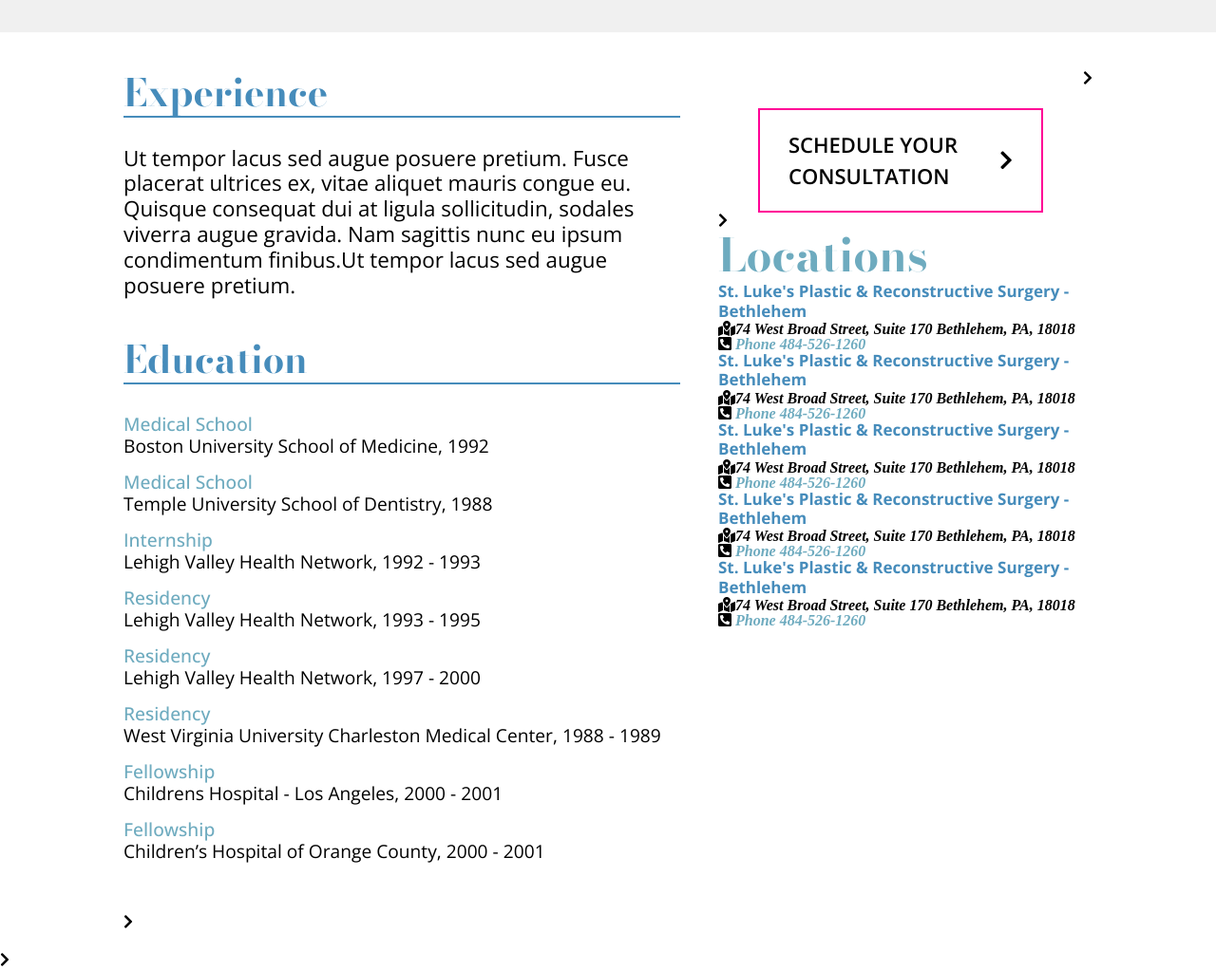
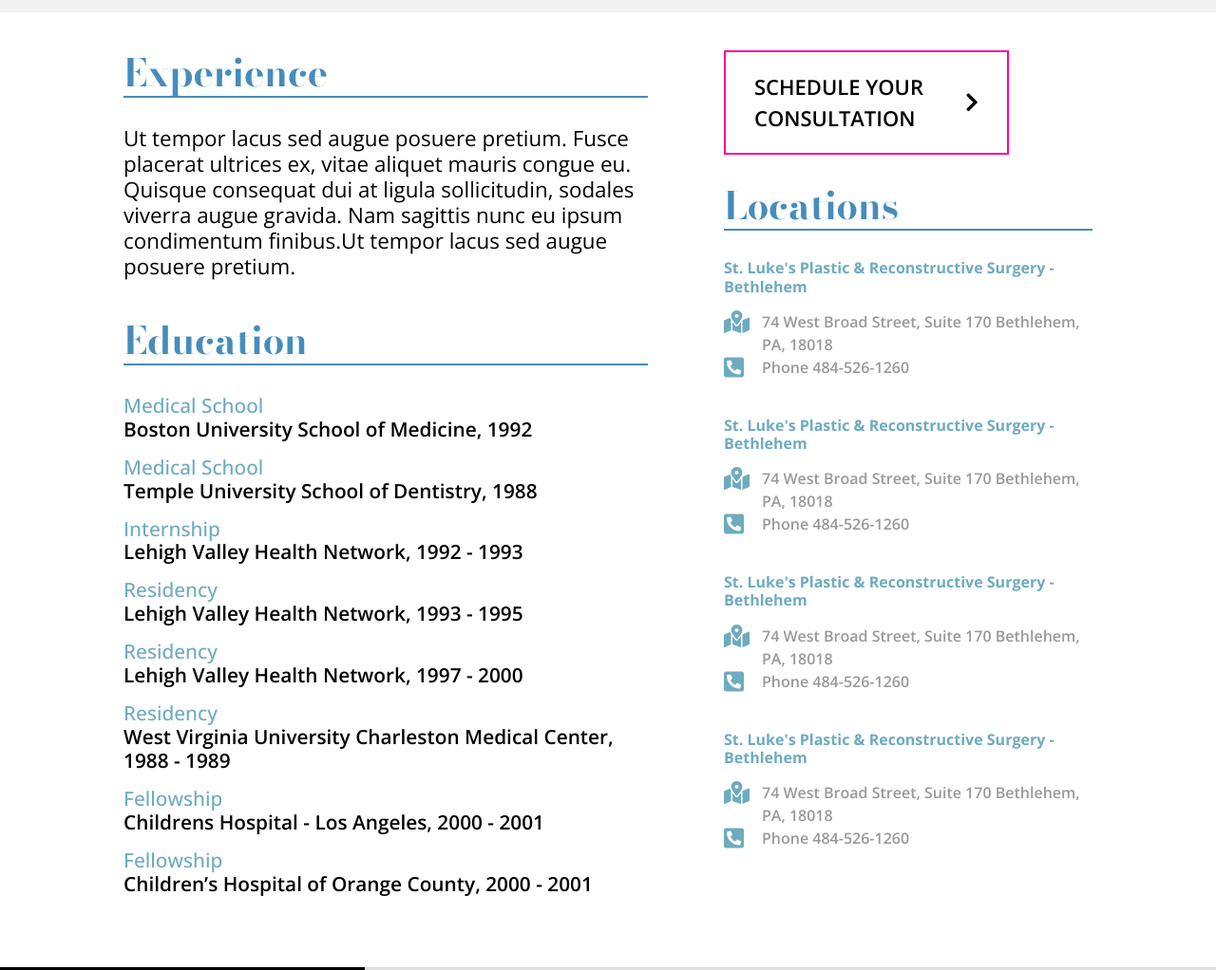
Before and after one commit to vaibhavr2107/plastic-Copy, a website: page Prototype/Templates/team-member.html in a window 1280 px wide. Shown: the part 755-1777 px from the top of the page at 95% size. Drawn offline with nearby package versions, Linux system fonts and the light colour scheme; files that its build step writes are made by us from their sources; files whose address does not match are found by name.

Commit message:
24-03-22

```diff
--- a/Assets/scss/base/_mixin.scss
+++ b/Assets/scss/base/_mixin.scss
@@ -204,6 +204,9 @@
     padding: 20px 30px;
     display: flex;
     align-items: center;
+    &:hover {
+        box-shadow: 1px 1px $magenta-pink;
+      }
 }
 
 @mixin headingwithborder{
@@ -237,4 +240,17 @@
     align-items: center;
     margin: 40px 0;
     position: relative;
+
+    @media(max-width:768px){
+        flex-direction: column;
+        justify-content: center;
+        align-items: center;
+    }
 }
+
+
+@mixin width-100{
+   @media(max-width:768px){
+    width: 100%;
+   }
+}
--- a/Assets/scss/components/patient-stories/patient-stories.scss
+++ b/Assets/scss/components/patient-stories/patient-stories.scss
@@ -17,9 +17,7 @@
   &__btn {
     @include btn;
 
-    &:hover {
-      box-shadow: 1px 1px $magenta-pink;
-    }
+
 
     i {
       color: $magenta-pink;
--- a/Assets/scss/components/team-member/team-member.scss
+++ b/Assets/scss/components/team-member/team-member.scss
@@ -6,16 +6,18 @@
     /* Team Member heading & Subheading */
 
     &-heading{
-      font-size: 3.6rem;
+      font-size: 3rem;
       font-family: $bodoni;
       color: $cerrlean-frost;
+      @media(max-width:768px){font-size: 2rem;}
     }
 
     &-subheading{
         font-family: $openSans;
-        font-size: 1.8rem;
+        font-size: 1.5rem;
         color: $cerrlean-frost;
         margin-bottom: 40px;
+        @media(max-width:768px){font-size: 1.2rem;}
 
     }
 
@@ -39,9 +41,10 @@
       /* Team Member Video holder or banner*/
       &__banner{
          width: 40%;
+         @include sm-100;
          position: relative;
         &-img{
-           max-height: 296px;
+
         }
         &-play{
             position: absolute;
@@ -69,7 +72,7 @@
      /* Team Member Video para */
       &__para{
         width: 50%;
-
+        @include sm-100;
         &-withquote{
             color: $medium-dark-shed-cyan-blue;
             font-size: 1.6rem;
@@ -99,10 +102,15 @@
         @include nflex;
         align-items: flex-start;
 
+
+        /* Team Member Details of Exprience and education*/
         &__exp_edu{
 
            width: 60%;
-           padding-right: 20px;
+           padding-right: 60px;
+           @media(max-width:768px){padding-right: 0px;}
+
+           @include sm-100;
 
            &-exp{
                &-heading{
@@ -123,8 +131,8 @@
                 margin: 0;
                 &-list{
                     margin: 15px 0;
-                    &-heading{color: $cerrlean-frost; font-size: 1.2rem; font-weight: 500;}
-                    &-para{color: $black; font-size: 1.2rem;}
+                    &-heading{color: $cerrlean-frost; font-size: 1.3rem; font-weight: 500;}
+                    &-para{color: $black; font-size: 1.3rem;font-weight: 600;}
                 }
             }
 
@@ -136,14 +144,58 @@
         }
 
 
-
+        /* Team Member Details of location and contact*/
         &__loc_contact{
 
             width: 40%;
             padding-left: 20px;
 
+            @include sm-100;
+            @media(max-width:768px){padding: 0;}
+
+
             &-btn{
                 @include btn;
+                margin: 0;
+            }
+
+            &-locations{
+                margin: 30px 0;
+                &-heading{
+                    @include headingwithborder;
+                }
+
+                &-ul{
+                    list-style: none;
+                    margin: 0;
+                    &-list{
+                        margin: 10px 0 40px 0;
+                        &-heading{color: $cerrlean-frost;margin-bottom: 15px; font-size: 1rem;}
+                        &-address{
+                            font-style: normal;
+                            color: $grey;
+                            font-size: 1rem;
+                            position: relative;
+                            font-weight: 600;
+                            padding-left: 40px;
+                            &-icon{
+                                position: absolute;
+                                left: 0;
+                                color: $cerrlean-frost;
+                                font-size: 1.5rem;
+                                margin-right: 10px;
+
+                            }
+                            &-link{
+                                color: $grey;
+                                font-weight: 600;
+                                font-size: 1rem;
+                            }
+                        }
+
+                    }
+                }
+
             }
 
         }
--- a/Prototype/Components/team-member/team-member.html
+++ b/Prototype/Components/team-members/team-members.html
@@ -10,7 +10,7 @@
 <!-- Team Member -->
 <section class="team-member">
     <!-- Team Member heading & Subheading -->
-    <h1 class="team-member-heading">Jonathan S. Lam</h1>
+    <h1 class="team-member-heading">Jonathan S. Lam, MD</h1>
     <h2 class="team-member-subheading">Plastic Surgery</h2>
 
 
@@ -85,8 +85,8 @@
 
          <!-- Team Member Details of Location & Contact-->
         <div class="team-member__details__loc_contact">
-            <button class="team-member__details__loc_contact-btn">
-                SCHEDULE YOUR CONSULTATION<i class="fas fa-chevron-right">
+            <button class="team-member__details__loc_contact-btn" aria-label="contact button">
+                SCHEDULE YOUR CONSULTATION<i class="fas fa-chevron-right"></i>
             </button>
             <div  class="team-member__details__loc_contact-locations">
               <h2 class="team-member__details__loc_contact-locations-heading">Locations</h2>
@@ -103,9 +103,7 @@
                    <li class="team-member__details__loc_contact-locations-ul-list"> <h3 class="team-member__details__loc_contact-locations-ul-list-heading">St. Luke's Plastic & Reconstructive Surgery - Bethlehem</h3>
                     <address class="team-member__details__loc_contact-locations-ul-list-address"><i class="fas fa-map-marked-alt team-member__details__loc_contact-locations-ul-list-address-icon"></i>74 West Broad Street, Suite 170 Bethlehem, PA, 18018<br><i class="fas fa-phone-square-alt team-member__details__loc_contact-locations-ul-list-address-icon"></i> <a class="team-member__details__loc_contact-locations-ul-list-address-link">Phone 484-526-1260</a></address>
                    </li>
-                   <li class="team-member__details__loc_contact-locations-ul-list"> <h3 class="team-member__details__loc_contact-locations-ul-list-heading">St. Luke's Plastic & Reconstructive Surgery - Bethlehem</h3>
-                    <address class="team-member__details__loc_contact-locations-ul-list-address"><i class="fas fa-map-marked-alt team-member__details__loc_contact-locations-ul-list-address-icon"></i>74 West Broad Street, Suite 170 Bethlehem, PA, 18018<br><i class="fas fa-phone-square-alt team-member__details__loc_contact-locations-ul-list-address-icon"></i> <a class="team-member__details__loc_contact-locations-ul-list-address-link">Phone 484-526-1260</a></address>
-                   </li>
+
               </ul>
             </div>
         </div>
--- a/Prototype/Templates/team-member.html
+++ b/Prototype/Templates/team-member.html
@@ -20,12 +20,16 @@
       <!-- endinject -->
    </head>
    <body>
+
+
       <header>@@include('../../components/header/header.html')</header>
       <main id="main">
          @@include('../../components/hero_image/hero_image.html')
-         @@include('../../components/team-member/team-member.html')
+         @@include('../../components/team-members/team-members.html')
       </main>
       <footer>@@include('../../components/footer/footer.html')</footer>
+
+
 
       <!-- inject:js -->
       <!-- endinject -->
```
Also changed, not shown: dist/Prototype/Templates/team-member.html, dist/css/style.min.css, 1 other file.
